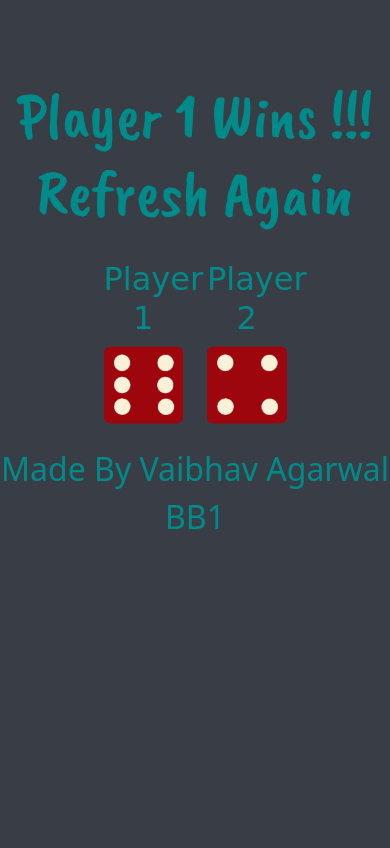
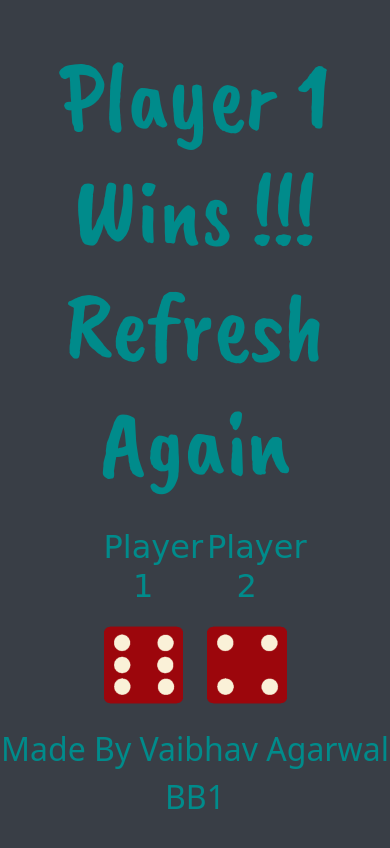
Before and after one commit to VaibhavInCtrl/DICE-GAME, a plain HTML site: page index.html in a window 390 px wide. Drawn offline with nearby package versions, Linux system fonts and the light colour scheme; files whose address does not match are found by name; a web font is replaced by a local one.

Commit message:
Update styles.css

```diff
--- a/styles.css
+++ b/styles.css
@@ -2,9 +2,9 @@ body{
     text-align: center;
 }
 .heading{
-    padding: 10% 0 0;
+    padding: 5% 0 0;
     font-family: 'Caveat Brush', cursive;
-    font-size: 5rem;
+    font-size: 7rem;
 
 }
 .col-3{
@@ -12,26 +12,28 @@ body{
 }
 .player{
     font-family: 'Nanum Brush Script', cursive;
+    font-size: 5rem;
+    padding-bottom: 15%;
 }
 .images{
     width: 60%;
 }
 .dice-game{
     padding: 0 0 100%;
-    background-color:#393e46;}
+}
 #color{
     color: darkcyan;;
 }
-@media (max-width:900px) {
+@media (max-width:950px) {
     .images{
         width: 100%;
     }
     .heading{
-        font-size: 4rem;
-        padding: 20% 0 0;
+        padding: 0;
+        font-size: 6rem;
+        padding: 10% 0 0;
     }
     .player{
         font-size: 2rem;
     }
-
 }
```
